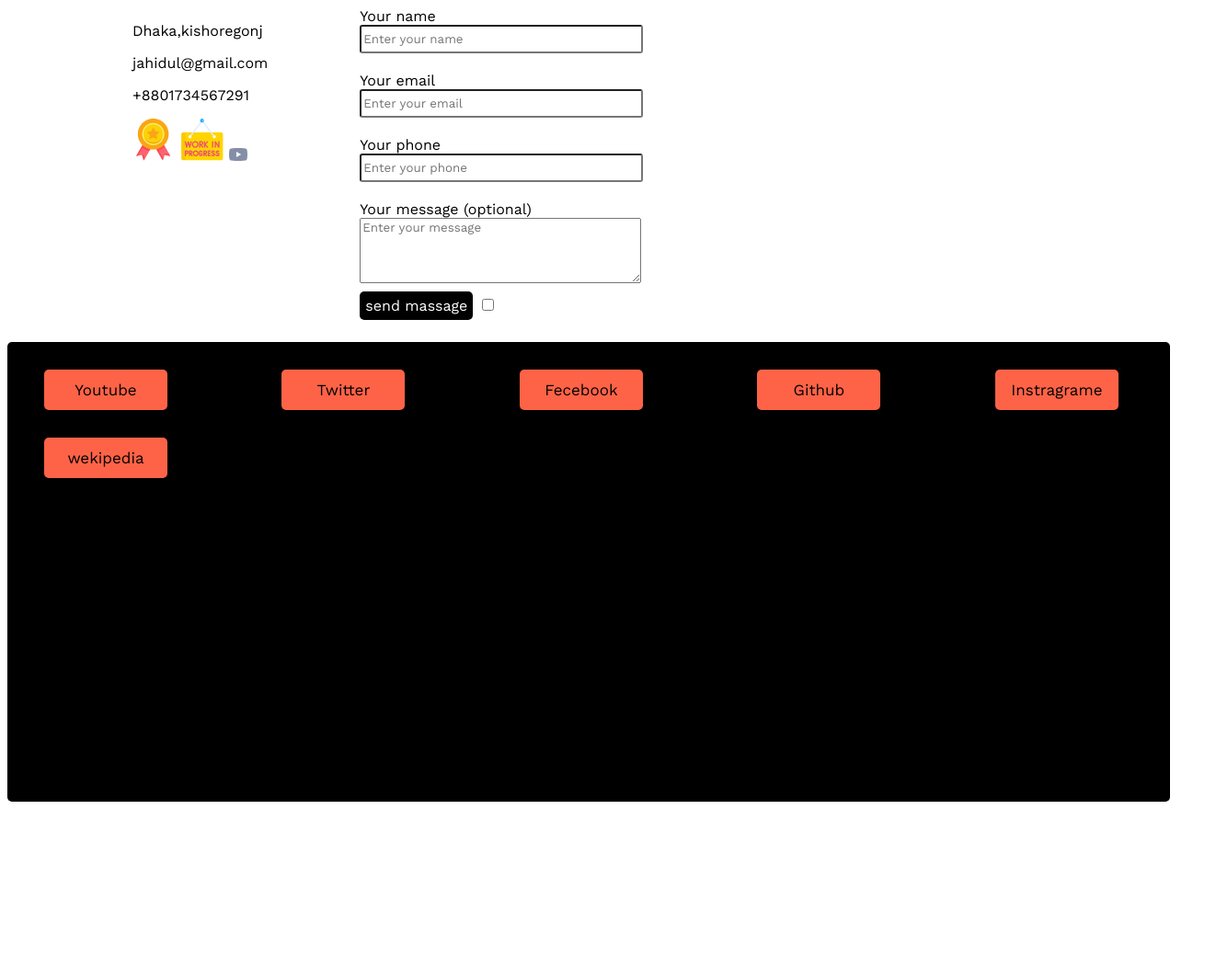
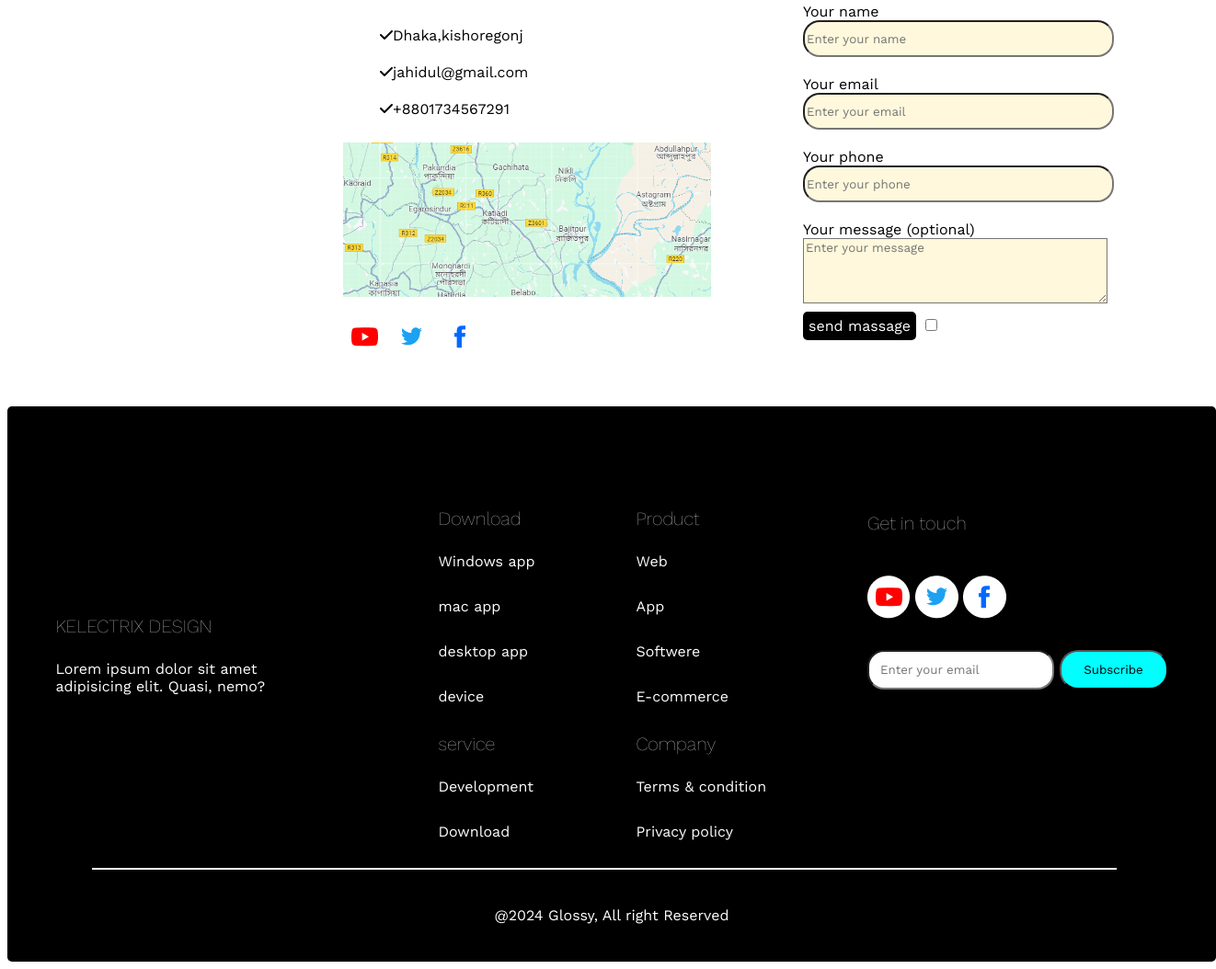
Before and after one commit to mdjihad84/about-me, a plain HTML site: page index.html in a window 1280 px wide. Shown: the part 1517-2571 px from the top of the page at 92% size, 1322 px wide, since content can reach past the window. Before the commit the page ends 2397 px from the top, so only its background shows below. Drawn offline with Linux system fonts and the light colour scheme.

Commit message:
contact section complete

```diff
--- a/index.html
+++ b/index.html
@@ -6,7 +6,7 @@
     <title>lightseagreen</title>
     <link rel="stylesheet" href="./style.css">
     <link rel="shortcut icon" href="./images/jihad.jpg" type="image/x-icon">
-
+    <script src="https://kit.fontawesome.com/e23da33a86.js" crossorigin="anonymous"></script>
 </head>
 <body>
     <!-- header section -->
@@ -15,11 +15,11 @@
             <h2 class="header-left">MD<span>JIHAD</span></h2>
         </div>
         <div class="header-mavigation">
-            <ul>
+            <ul class="navigation">
                 <li><a href="#">About</a></li>
                 <li><a href="#">service</a></li>
                 <li><a href="#">fortfolio</a></li>
-                <li><a href="#">contact</a></li
+                <li><a href="#">contact</a></li>
             </ul>
         </div>
         <div class="header-moto">
@@ -30,7 +30,7 @@
     <section class="about-contain">
         <div class="about">
             <h2 class="about-title">HI I'M<br>JAHIDUL ISLAM <span>JIHAD</span></h2>
-            <p class="about-description">Im a font end developer who spossionatIm a font end developer who spossionatIm a font end developer who spossionat </p>
+            <p class="about-description">Im div font end developer who spossionatIm div font end developer who spossionatIm div font end developer who spossionat </p>
             <button class="about-btn">MORE ABOUT ME</button>
         </div>
         <div class="about-right">
@@ -82,7 +82,7 @@
             </div>
             <div class="">
                 <div class="skill-column-4">
-                    <P class="skill-description4">BOOTSAP <span class="skill-4">10%</span></P>
+                    <P class="skill-description4">BOOTSTAP <span class="skill-4">10%</span></P>
                 </div>
             </div>
         </div>
@@ -123,12 +123,17 @@
         </div>
         <div class="contact">
             <div class="contact-left">
-                <p>Dhaka,kishoregonj</p>
-                <p>jahidul@gmail.com</p>
-                <p>+8801734567291</p>
-                <img src="./images/ribon.png" alt="">
-                <img src="./images/customers.png" alt="">
-                <img src="./images/youtube icon.svg" alt="">
+                <ul>
+                    <li><i class="fa-solid fa-check"></i>Dhaka,kishoregonj</li>
+                    <li><i class="fa-solid fa-check"></i>jahidul@gmail.com</li>
+                    <li><i class="fa-solid fa-check"></i>+8801734567291</li>
+                </ul>
+                <img src="./images/location.png" alt="" class="contact-location">
+                <div class="contact-icon">
+                    <img src="./images/youtube.png" alt="">
+                    <img src="./images/twitter.png" alt="">
+                    <img src="./images/facebook.png" alt="">
+                </div>
             </div>
             <div class="contact-right">
                 <form action="" class="contact-form">
@@ -150,15 +155,45 @@
     </section>
     <!-- footer section -->
     <footer class="footer">
-        <div class="footer-left">
-            <ul>
-                <li><a href=""></a>Youtube</li>
-                <li><a href=""></a>Twitter</li>
-                <li><a href=""></a>Fecebook</li>
-                <li><a href=""></a>Github</li>
-                <li><a href=""></a>Instragrame</li>
-                <li><a href=""></a>wekipedia</li>
-            </ul>
+        <div class="footer-container">
+            <div class="footer-content">
+                <div class="footer-left">
+                    <h4 class="title">KELECTRIX DESIGN</h4>
+                    <p class="footer-ds">Lorem ipsum dolor sit amet adipisicing elit. Quasi, nemo?</p>
+                 </div>
+                 <div class="footer-cart">
+                    <div class="title">Download</div>
+                    <a href="">Windows app</a>
+                    <a href="">mac app</a>
+                    <a href="">desktop app</a>
+                    <a href="">device</a>
+                    <div class="title">service</div>
+                    <a href="">Development</a>
+                    <a href="">Download</a>
+                 </div>
+                 <div class="footer-cart">
+                    <div class="title">Product</div>
+                    <a href="">Web</a>
+                    <a href="">App</a>
+                    <a href="">Softwere</a>
+                    <a href="">E-commerce</a>
+                    <div class="title">Company</div>
+                    <a href="">Terms & condition</a>
+                    <a href="">Privacy policy</a>
+                 </div>
+                 <div class="footer-right">
+                     <h4 class="title">Get in touch</h4>
+                     <img src="./images/youtube.png" alt="" class="footer-icon">
+                     <img src="./images/twitter.png" alt="" class="footer-icon">
+                     <img src="./images/facebook.png" alt="" class="footer-icon">
+                     <form action="">
+                         <input type="email" placeholder="Enter your email" class="email">
+                         <button class="footer-btn">Subscribe</button>
+                     </form>
+                 </div>
+            </div>
+            <div class="footer-margin"></div>
+            <p class="footer-bottom">@2024 Glossy, All right Reserved</p>
         </div>
     </footer>
 </body>
--- a/style.css
+++ b/style.css
@@ -43,7 +43,7 @@
     font-size: 20px;
 }
 
-ul li {
+.navigation li {
     list-style: none;
     display: inline-block;
     padding: 12px;
@@ -51,17 +51,17 @@ ul li {
     font-size: 17px;
     width: 110px;
     text-align: center;
-    background-color: tomato;
+    background-color: aqua;
 }
 
-ul li:hover {
+.navigation li:hover {
     background-color: lightseagreen;
 }
-ul li a {
+.navigation li a {
     color: black;
 }
 
-ul li a:hover {
+.navigation li a:hover {
     color: black;
 }
 
@@ -176,63 +176,63 @@ ul li a:hover {
 }
 
 .skill-column-1 {
-    background-color: bisque;
+    background-color: whitesmoke;
     width: 490px;
 }
 
 .skill-column-2 {
-    background-color: bisque;
+    background-color: whitesmoke;
     width: 490px;
 }
 
 .skill-column-3{
-    background-color: bisque;
+    background-color: whitesmoke;
     width: 490px;
 }
 
 .skill-column-4 {
-    background-color: bisque;
+    background-color: whitesmoke;
     width: 490px;
 }
 
 .skill-description1{
     width: 360px;
+    padding: 5px;
     color: white;
     background-color: black;
-    font-size: 14px;
+    font-size: 13px;
     border-radius: 3px;
-    height: 25px
 }
 
 .skill-description2 {
-    width: 120px;
+    width: 110px;
+    padding: 5px;
     color: white;
     background-color: black;
-    font-size: 14px;
+    font-size: 13px;
     border-radius: 3px;
-    height: 25px;
 }
 
 .skill-description3 {
     width: 205px;
+    padding: 5px;
     color: white;
     background-color: black;
-    font-size: 14px;
+    font-size: 13px;
     border-radius: 3px;
-    height: 25px;
 }
 
 .skill-description4 {
-    width: 120px;
+    width: 110px;
+    padding: 5px;
     color: white;
     background-color: black;
-    font-size: 14px;
+    font-size: 13px;
     border-radius: 3px;
-    height: 25px;
 }
 
 .skill-1 {
-    margin-left: 258px;
+    margin-left: 270px;
 }
 
 .skill-2{
@@ -240,11 +240,11 @@ ul li a:hover {
 }
 
 .skill-3 {
-    margin-left: 130px;
+    margin-left: 140px;
 }
 
 .skill-4 {
-    margin-left: 23px;
+    margin-left: 15px;
 }
 
 /* my service */
@@ -316,7 +316,7 @@ ul li a:hover {
 /* contact section */
 .contact {
     display: flex;
-    margin-left: 136px;
+    margin-left: 365px;
     margin-top: 65px;
 }
 
@@ -325,6 +325,13 @@ ul li a:hover {
     font-size: 40px;
     margin-top: 100px;
     margin-bottom: -30px;
+}
+.contact-left {
+    display: inline-block;
+}
+.contact-left ul li {
+    list-style: none;
+    line-height: 40px;
 }
 
 .contact-form label {
@@ -336,15 +343,22 @@ ul li a:hover {
 }
 
 .contact-input {
-    width: 300px;
-    height: 25px;
-    border-radius: 3px;
+    width: 330px;
+    height: 34px;
+    border-radius: 18px;
     margin-bottom: 20px;
+    background-color: cornsilk;
 }
-
+.contact-location {
+    width: 400px;
+}
+.contact-icon {
+    margin-top: 16px;
+}
 .contact-right form textarea {
-    width: 300px;
+    width: 325px;
     height: 65px;
+    background-color: cornsilk;
 }
 
 .contact-label:hover {
@@ -371,15 +385,63 @@ ul li a:hover {
 /* footer section */
 .footer {
     width: 100%;
-    height: 500px;
-    margin-top: 30px;
+    padding: 25px;
+    margin-top: 48px;
     border-radius: 5px;
     background-color: black;
-
+    padding-top: 110px;
+}
+.footer-content {
+    display: flex;
+    justify-content: center;
+    gap: 110px;
+}
+.footer-ds {
+    width: 306px;
+    color: white;
+}
+.footer-cart a {
+    margin-bottom: 30px;
+    color: white;
+    font-size: 16px;
+    text-decoration: none;
+    display: block;
+}
+.title {
+    color: whitesmoke;
+    font-size: 20px;
+    margin-bottom: 25px;
+    font-weight: 100;
+}
+.email {
+    padding: 12px;
+    border-radius: 18px;
+    width: 175px;
 }
 .footer-left {
-    word-spacing: 119px;
+    margin-top: 90px;
 }
-.footer-left ul li {
-    margin-top: 30px;
+.footer-right {
+    margin-top: -22px;
 }
+.footer-icon {
+    margin-top: 20px;
+    margin-bottom: 30px;
+}
+.footer-btn {
+    padding: 12px;
+    border-radius: 20px;
+    width: 118px;
+    background-color: aqua;
+    cursor: pointer;
+}
+.footer-margin {
+    width: 88%;
+    border: 1px solid white;
+    margin-left: 67px;
+}
+.footer-bottom {
+    color: white;
+    text-align: center;
+    margin-top: 40px;
+}
```
Also changed, not shown: images/facebook.png (added), images/location.png (added), images/twitter.png (added), images/youtube.png (added).
